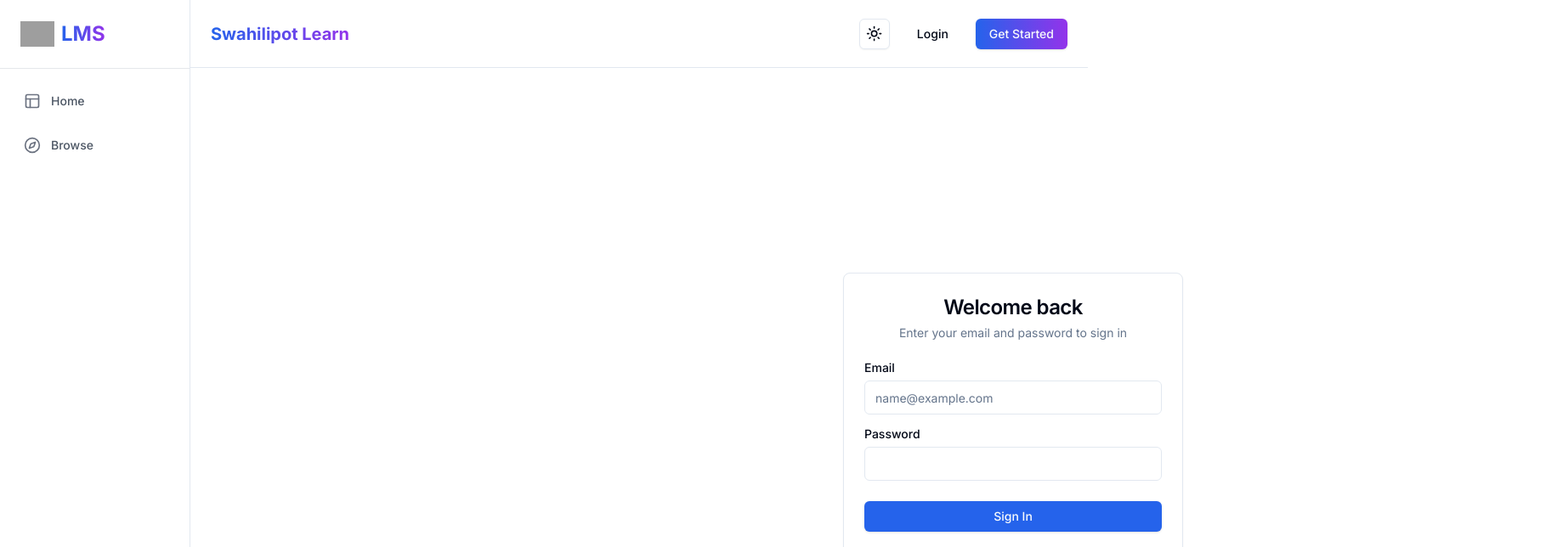
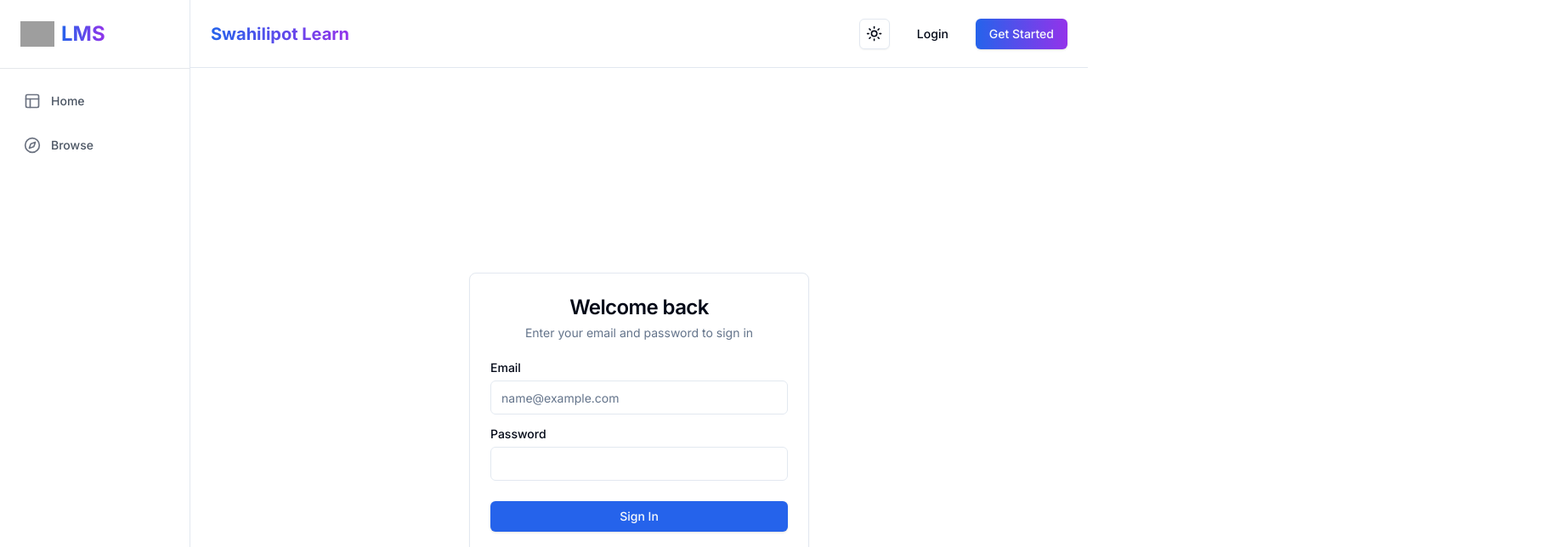
Before and after one commit to ismaelaboud/Swahili-Learn, a Next.js app in the folder frontend/: page /login in a window 1280 px wide. Shown: the top 644 px of the page at 85% size, 1832 px wide, since content can reach past the window. Built offline with nearby package versions, Linux system fonts and the light colour scheme; grey boxes are pictures that could not be loaded.

Commit message:
center the login card

```diff
--- a/frontend/src/app/(auth)/login/page.tsx
+++ b/frontend/src/app/(auth)/login/page.tsx
@@ -39,7 +39,7 @@ export default function LoginPage() {
   }
 
   return (
-    <div className="container flex h-screen w-screen flex-col items-center justify-center">
+    <div className="min-h-screen h-full flex items-center justify-center">
       <Card className="w-[400px]">
         <CardHeader className="space-y-1">
           <CardTitle className="text-2xl text-center">Welcome back</CardTitle>
```
